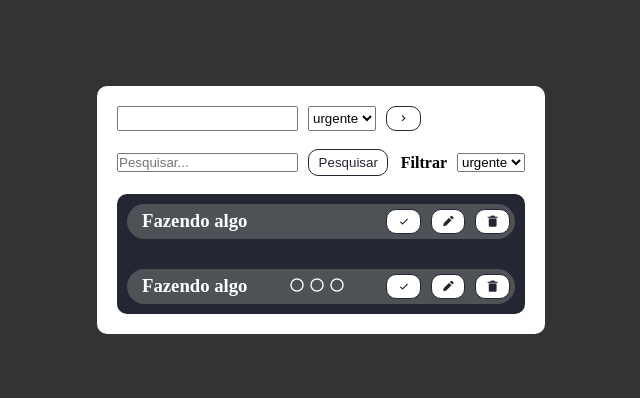
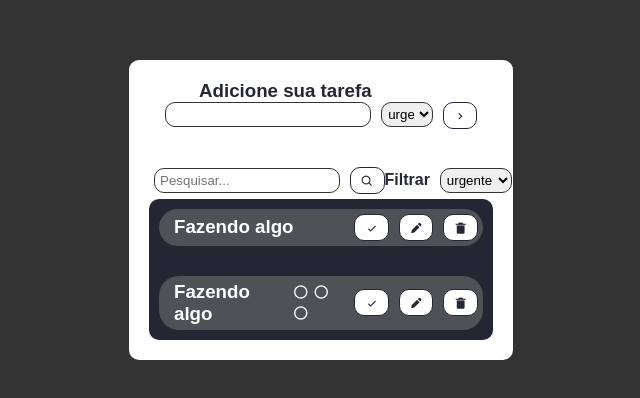
Before and after one commit to mariappaulas2/avaliacao, a plain HTML site: page index.html in a window 1280 px wide. Shown: the part 190-588 px from the top of the page, without its empty margins (319-959 px from the left). Drawn offline with nearby package versions, Linux system fonts and the light colour scheme; a web font is replaced by a local one.

Commit message:
mudancas no css

```diff
--- a/css/style.css
+++ b/css/style.css
@@ -1,8 +1,11 @@
+@import url('https://fonts.googleapis.com/css2?family=Inria+Sans:ital,wght@0,300;0,400;0,700;1,300;1,400;1,700&display=swap');
+
 *
 {
     padding: 0;
     margin: 0;
     box-sizing: border-box;
+    font-family: "Inria Sans", sans-serif;
 }
 body
 {
@@ -16,26 +19,55 @@ body
     justify-content: center;
     align-items: center;
     height: 100vh;
+    color: #242633;
 }
 
 .card
 {
     background-color: #fff;
     border-radius: 10px;
-    width: 35%;
+    width: 30%;
     margin: 20px auto;
     padding: 20px;
 }
+
 .formularioPT1
 {
     display: flex;
+    flex-direction: column;
 }
 
-form
+.formularioPT1 h3
+{
+    margin-left: 50px;
+}
+
+#storage
 {
     display: flex;
     flex-direction: row;
     gap: 10px;
+    width: 100%;
+    justify-content: center;
+}
+
+#name
+{
+    width: 60%;
+    height: 25px;
+    padding: 2px;
+    padding-left: 5px;
+    border-radius: 10px;
+    border: 1px solid #333;
+}
+
+#select-prioridade
+{
+    height: 25px;
+    width: 15%;
+    padding: 2px;
+    border-radius: 10px;
+    border: 1px solid #333;
 }
 
 .formularioFerramentas
@@ -44,11 +76,28 @@ form
     flex-direction: column;
 }
 
+
+.PesquisaFiltros
+{
+    display: flex;
+    justify-content: space-between;
+    margin: 5px;
+    margin-top: 20px;
+}
 .search
 {
     display: flex;
     gap: 10px;
     align-items: center;
+}
+
+#search
+{
+    height: 25px;
+    border-radius: 10px;
+    border: 1px solid #333;
+    padding: 2px;
+    padding-left: 5px;
 }
 
 .filtro
@@ -58,12 +107,14 @@ form
     align-items: center;
 }
 
-.PesquisaFiltros
+#filtrar-prioridade
 {
-    display: flex;
-    justify-content: space-between;
+    height: 25px;
+    padding: 2px;
+    border-radius: 10px;
+    border: 1px solid #333;
+}
 
-}
 .todo
 {
     color: #fff;
@@ -95,6 +146,7 @@ form
     border-radius: 10px;
 
 }
+
 button
 {
     background-color: #ffff;
@@ -109,12 +161,31 @@ button
 
 }
 
+.bx
+{
+    padding-top: 2px;
+}
+
 button:hover
 {
     background-color: #333;
     color:hsl(0, 0%, 100%);
 }
-.button:hover > bxs-trash-alt
+
+.finish-todo:hover,
+.prioridade-baixa:hover
+{
+    color: hsl(115, 100%, 50%);
+}
+
+.edit-todo:hover,
+.prioridade-normal:hover
+{
+    color: hsl(61, 100%, 50%);
+}
+
+.delete-todo:hover,
+.prioridade-urgente:hover
 {
     color:hsl(0, 100%, 50%);
 }
--- a/index.html
+++ b/index.html
@@ -16,8 +16,8 @@
 
             <!-- parte 1 do formulario  -->
             <div class="formularioPT1">
+                <h3>Adicione sua tarefa</h3>
                 <form id = "storage">
-
                     <input type="text" id="name" name="name">
 
                     <select id="select-prioridade">
@@ -27,7 +27,7 @@
                     </select>
 
                     <!--adicona-->
-                    <button onclick=""><i class='bx bx-chevron-right' ></i></button>
+                    <button onclick="" ><i class='bx bx-chevron-right' ></i></button>
                 </form>
             </div>
             <br>
@@ -39,7 +39,7 @@
                     <div class="search">
 
                         <input type="text" id="search" placeholder="Pesquisar...">
-                        <button onclick="searchFunction()">Pesquisar</button>
+                        <button onclick="searchFunction()"><i class='bx bx-search'></i></button>
 
                     </div>
 
@@ -54,7 +54,6 @@
                         </select>
                     </div>
                 </div>
-                <br>
                 <!-- itens -->
                 <div class="lista-todo">
                     <!-- listas -->
```
